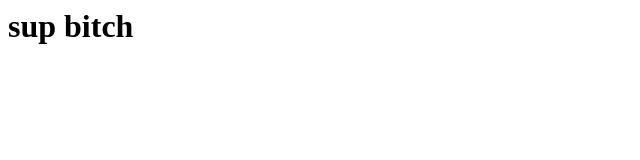
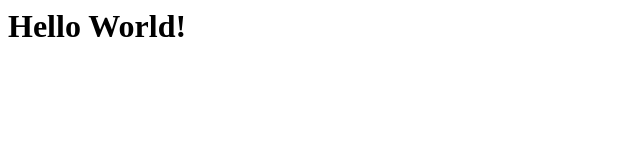
Before and after one commit to drew-depeche/drew-depeche.github.io, a plain HTML site: page index.html in a window 1280 px wide. Shown: the whole page, without its empty margins (0-640 px from the left). Drawn offline with Linux system fonts and the light colour scheme.

Commit message:
Update index.html

```diff
--- a/index.html
+++ b/index.html
@@ -1 +1 @@
-<h1>sup bitch</h1>
+<h1>Hello World!</h1>
```
